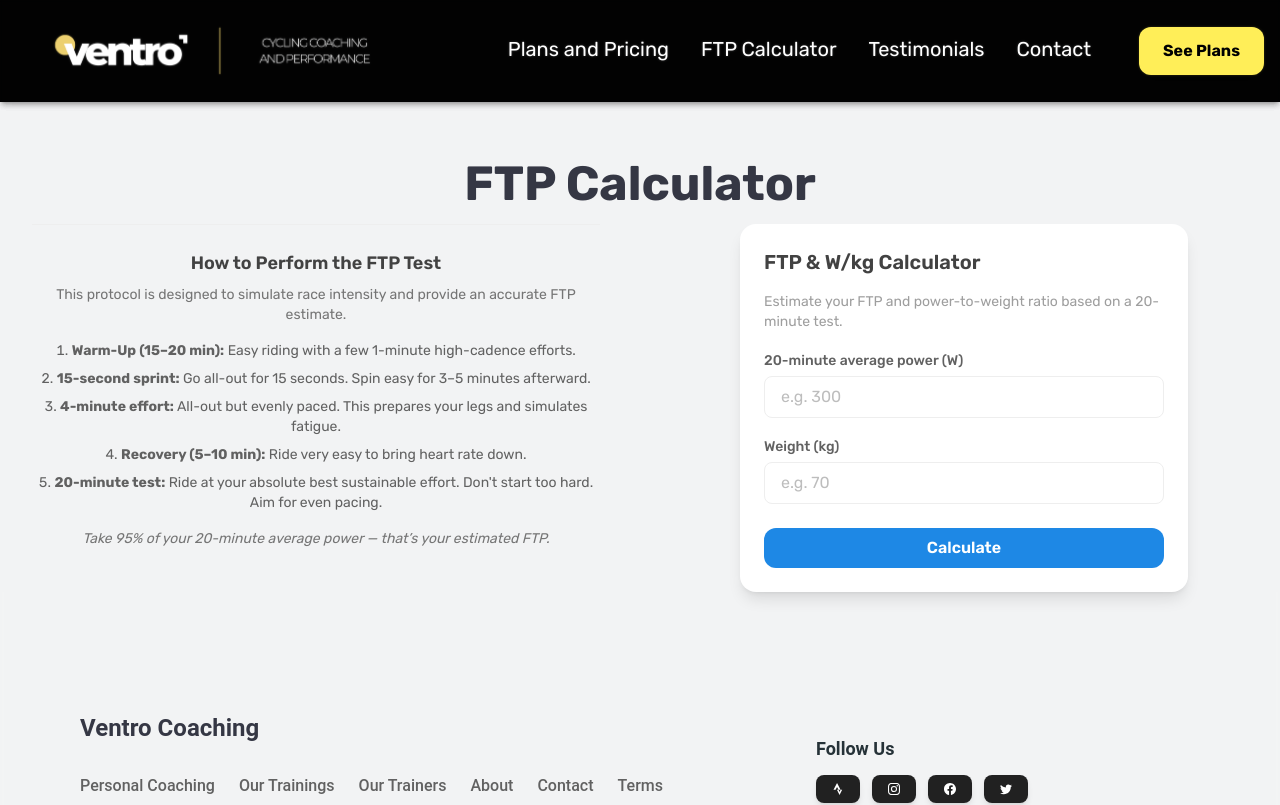
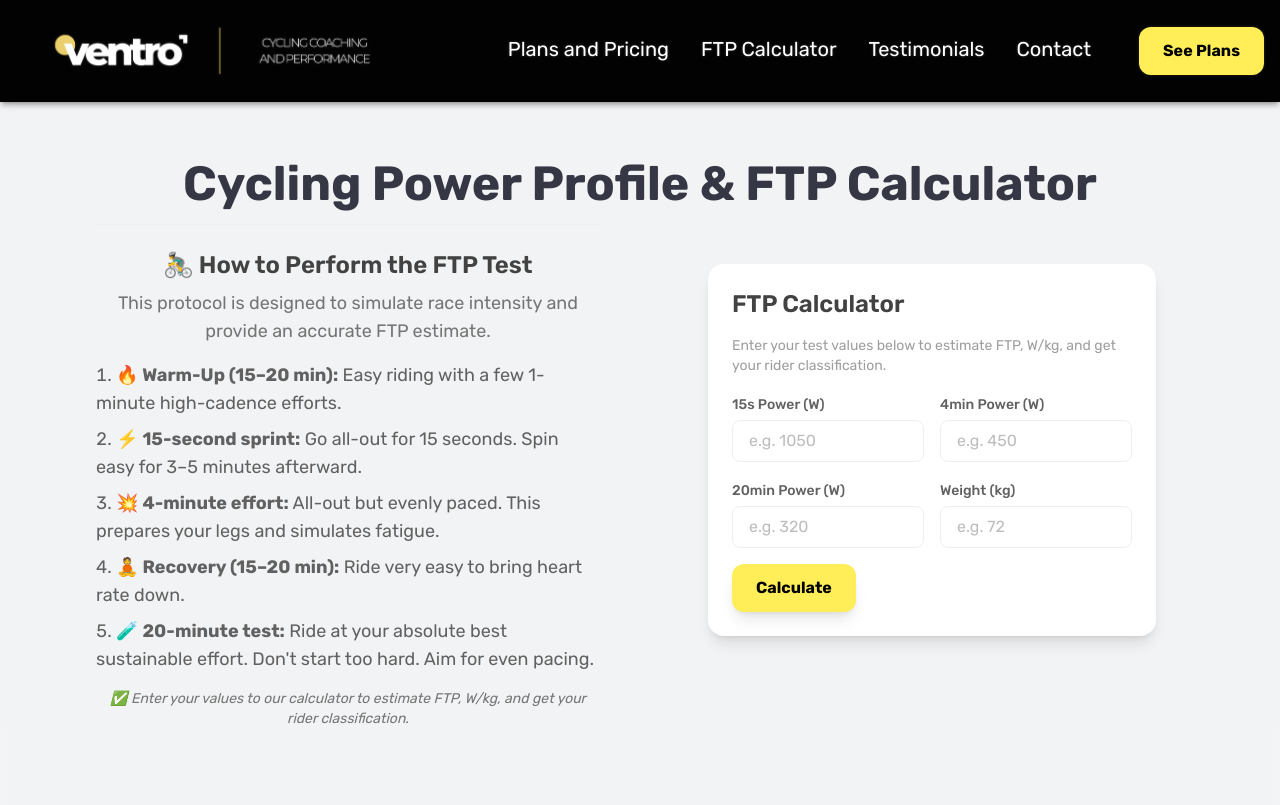
Before and after one commit to flaymond100/ventro-cycling, a Next.js app: page /ftp-calculator in a window 1280 px wide. Shown: the top 805 px of the page. Built offline with nearby package versions, Linux system fonts and the light colour scheme.

Commit message:
FTP calculator

```diff
--- a/src/app/ftp-calculator/page.tsx
+++ b/src/app/ftp-calculator/page.tsx
@@ -21,30 +21,55 @@ export default function FTPCalculatorPage() {
 }
 
 const FTPCalculator = () => {
-  const [power, setPower] = useState("");
+  const [power15s, setPower15s] = useState("");
+  const [power4min, setPower4min] = useState("");
+  const [power20min, setPower20min] = useState("");
   const [weight, setWeight] = useState("");
+
   const [ftp, setFtp] = useState(null);
-  const [wattsPerKg, setWattsPerKg] = useState(null);
+  const [wkg, setWkg] = useState(null);
+  const [category, setCategory] = useState("");
+
+  const classifyRider = (ftpWkg: number, vo2Wkg: number, sprintWkg: number) => {
+    if (ftpWkg >= 5.5 && vo2Wkg >= 7.5 && sprintWkg >= 17)
+      return "UCI Pro Tour";
+    if (ftpWkg >= 4.8 && vo2Wkg >= 6.5 && sprintWkg >= 14)
+      return "Elite (Cat 1)";
+    if (ftpWkg >= 4.0 && vo2Wkg >= 5.8 && sprintWkg >= 12)
+      return "Amateur Racer (Cat 2)";
+    if (ftpWkg >= 3.2 && vo2Wkg >= 5.0 && sprintWkg >= 10)
+      return "Competitive Amateur (Cat 3)";
+    if (ftpWkg >= 2.5 && vo2Wkg >= 4.2 && sprintWkg >= 8)
+      return "Beginner Racer (Cat 4)";
+    return "Novice (Cat 5)";
+  };
 
   const handleCalculate = () => {
-    const p = parseFloat(power);
+    const p15 = parseFloat(power15s);
+    const p4 = parseFloat(power4min);
+    const p20 = parseFloat(power20min);
     const w = parseFloat(weight);
 
-    if (!isNaN(p) && p > 0 && !isNaN(w) && w > 0) {
-      const calculatedFtp = p * 0.95;
-      const calculatedWkg = calculatedFtp / w;
+    if (p15 > 0 && p4 > 0 && p20 > 0 && w > 0) {
+      const ftpCalc = p20 * 0.95;
+      const ftpWkg = ftpCalc / w;
+      const vo2Wkg = p4 / w;
+      const sprintWkg = p15 / w;
 
-      setFtp(calculatedFtp.toFixed(1) as unknown as null);
-      setWattsPerKg(calculatedWkg.toFixed(2) as unknown as null);
+      const cat = classifyRider(ftpWkg, vo2Wkg, sprintWkg);
+
+      setFtp(ftpCalc.toFixed(1) as unknown as null);
+      setWkg(ftpWkg.toFixed(2) as unknown as null);
+      setCategory(cat);
     } else {
       setFtp(null);
-      setWattsPerKg(null);
+      setWkg(null);
+      setCategory("");
     }
   };
-
   return (
     <section
-      className="pt-40 mb-10  bg-cover bg-center bg-no-repeat  items-center relative"
+      className="pt-40 mb-10 md:pl-16 md:pr-16  bg-cover bg-center bg-no-repeat  items-center relative"
       style={{
         backgroundColor: "#f2f3f4",
       }}
@@ -54,7 +79,7 @@ const FTPCalculator = () => {
           color="blue-gray"
           className="mb-4 leter-spacing-1 text-5xl font-bold"
         >
-          FTP Calculator
+          Cycling Power Profile & FTP Calculator
         </h1>
       </div>
       <motion.div
@@ -63,105 +88,124 @@ const FTPCalculator = () => {
         animate={{ y: 0, opacity: 1 }}
         transition={{ duration: 2, delay: 0.8 }}
       >
-        <div className=" px-8 container mx-auto text-center">
-          <div className=" border-t pt-6">
-            <h3 className="text-lg font-semibold text-gray-800 mb-2">
-              How to Perform the FTP Test
+        <div className="px-8 container mx-auto text-center">
+          <div className="border-t pt-6">
+            <h3 className="text-2xl font-semibold text-gray-800 mb-2">
+              🚴‍♂️ How to Perform the FTP Test
             </h3>
-            <p className="text-sm text-gray-600 mb-4">
+            <p className="text-lg text-gray-600 mb-4">
               This protocol is designed to simulate race intensity and provide
               an accurate FTP estimate.
             </p>
 
-            <ol className="list-decimal list-inside text-sm text-gray-700 space-y-2">
+            <ol className="list-decimal list-inside text-lg text-gray-700 space-y-2 text-left">
               <li>
-                <strong>Warm-Up (15–20 min):</strong> Easy riding with a few
+                <strong>🔥 Warm-Up (15–20 min):</strong> Easy riding with a few
                 1-minute high-cadence efforts.
               </li>
               <li>
-                <strong>15-second sprint:</strong> Go all-out for 15 seconds.
-                Spin easy for 3–5 minutes afterward.
+                <strong>⚡️ 15-second sprint:</strong> Go all-out for 15
+                seconds. Spin easy for 3–5 minutes afterward.
               </li>
               <li>
-                <strong>4-minute effort:</strong> All-out but evenly paced. This
-                prepares your legs and simulates fatigue.
+                <strong>💥 4-minute effort:</strong> All-out but evenly paced.
+                This prepares your legs and simulates fatigue.
               </li>
               <li>
-                <strong>Recovery (5–10 min):</strong> Ride very easy to bring
-                heart rate down.
+                <strong>🧘 Recovery (15–20 min):</strong> Ride very easy to
+                bring heart rate down.
               </li>
               <li>
-                <strong>20-minute test:</strong> Ride at your absolute best
+                <strong>🧪 20-minute test:</strong> Ride at your absolute best
                 sustainable effort. Don't start too hard. Aim for even pacing.
               </li>
             </ol>
 
             <p className="mt-4 text-sm text-gray-600 italic">
-              Take 95% of your 20-minute average power — that’s your estimated
-              FTP.
+              ✅ Enter your values to our calculator to estimate FTP, W/kg, and
+              get your rider classification.
             </p>
           </div>
         </div>
-        <div className="max-w-md mx-auto bg-white rounded-2xl shadow-lg p-6 space-y-4">
-          <h2 className="text-xl font-semibold text-gray-800">
-            FTP & W/kg Calculator
+
+        <div className="max-w-md mx-auto mt-10 bg-white rounded-2xl shadow-lg p-6 space-y-4">
+          <h2 className="text-2xl font-semibold text-gray-800">
+            FTP Calculator
           </h2>
           <p className="text-sm text-gray-500">
-            Estimate your FTP and power-to-weight ratio based on a 20-minute
-            test.
+            Enter your test values below to estimate FTP, W/kg, and get your
+            rider classification.
           </p>
-
-          <div className="flex flex-col gap-4">
+          <div className="grid grid-cols-1 sm:grid-cols-2 gap-4">
             <div>
-              <label
-                className="text-sm font-medium text-gray-700"
-                htmlFor="power"
-              >
-                20-minute average power (W)
+              <label className="text-sm font-medium text-gray-700">
+                15s Power (W)
               </label>
               <input
-                id="power"
                 type="number"
-                value={power}
-                onChange={(e) => setPower(e.target.value)}
-                className="mt-1 w-full rounded-lg border px-4 py-2 focus:outline-none focus:ring-2 focus:ring-blue-500"
-                placeholder="e.g. 300"
+                value={power15s}
+                onChange={(e) => setPower15s(e.target.value)}
+                className="mt-1 w-full rounded-lg border px-4 py-2"
+                placeholder="e.g. 1050"
               />
             </div>
-
             <div>
-              <label
-                className="text-sm font-medium text-gray-700"
-                htmlFor="weight"
-              >
+              <label className="text-sm font-medium text-gray-700">
+                4min Power (W)
+              </label>
+              <input
+                type="number"
+                value={power4min}
+                onChange={(e) => setPower4min(e.target.value)}
+                className="mt-1 w-full rounded-lg border px-4 py-2"
+                placeholder="e.g. 450"
+              />
+            </div>
+            <div>
+              <label className="text-sm font-medium text-gray-700">
+                20min Power (W)
+              </label>
+              <input
+                type="number"
+                value={power20min}
+                onChange={(e) => setPower20min(e.target.value)}
+                className="mt-1 w-full rounded-lg border px-4 py-2"
+                placeholder="e.g. 320"
+              />
+            </div>
+            <div>
+              <label className="text-sm font-medium text-gray-700">
                 Weight (kg)
               </label>
               <input
-                id="weight"
                 type="number"
                 value={weight}
                 onChange={(e) => setWeight(e.target.value)}
-                className="mt-1 w-full rounded-lg border px-4 py-2 focus:outline-none focus:ring-2 focus:ring-blue-500"
-                placeholder="e.g. 70"
+                className="mt-1 w-full rounded-lg border px-4 py-2"
+                placeholder="e.g. 72"
               />
             </div>
-
-            <button
-              onClick={handleCalculate}
-              className="mt-2 rounded-xl bg-blue-600 text-white px-4 py-2 font-semibold hover:bg-blue-700 transition"
-            >
-              Calculate
-            </button>
           </div>
-
-          {ftp && wattsPerKg && (
-            <div className="mt-4 space-y-1 text-lg text-green-700 font-medium">
+          <motion.button
+            className="mt-10 bg-yellow-400 text-black px-6 py-3 rounded-xl font-bold hover:bg-yellow-300 transition flex items-center gap-2 shadow-lg"
+            initial={{ scale: 0.9, opacity: 0 }}
+            animate={{ scale: 1, opacity: 1 }}
+            transition={{ delay: 1.2, duration: 0.6 }}
+            onClick={handleCalculate}
+          >
+            Calculate
+          </motion.button>{" "}
+          {ftp && wkg && (
+            <div className="mt-6 space-y-2 text-green-700 font-medium text-lg">
               <div>
-                Your Estimated FTP: <span className="font-bold">{ftp} W</span>
+                Estimated FTP: <span className="font-bold">{ftp} W</span>
               </div>
               <div>
-                Power-to-weight:{" "}
-                <span className="font-bold">{wattsPerKg} W/kg</span>
+                FTP per kg: <span className="font-bold">{wkg} W/kg</span>
+              </div>
+              <div>
+                Ability Category:{" "}
+                <span className="text-blue-800">{category}</span>
               </div>
             </div>
           )}
```
